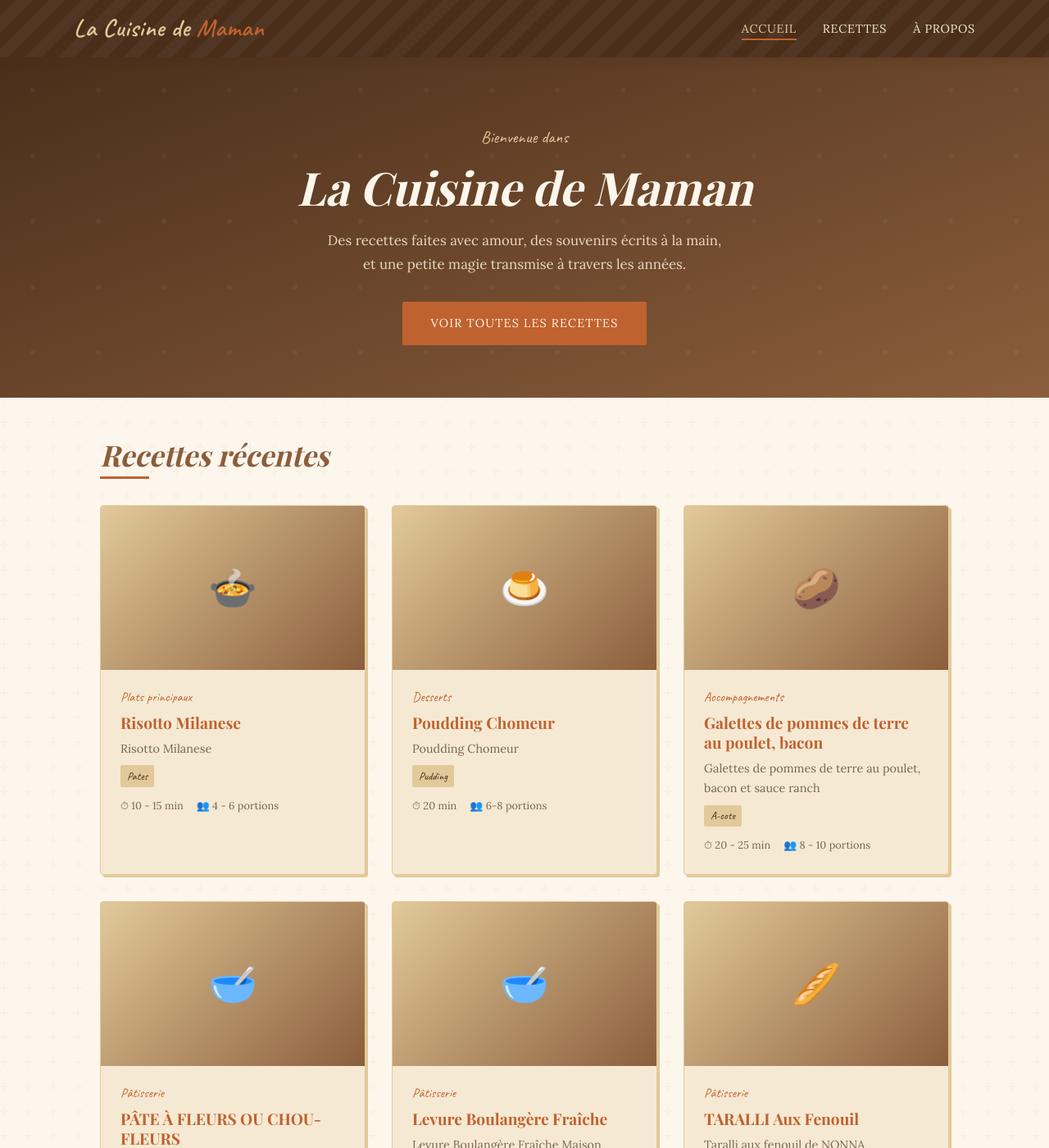
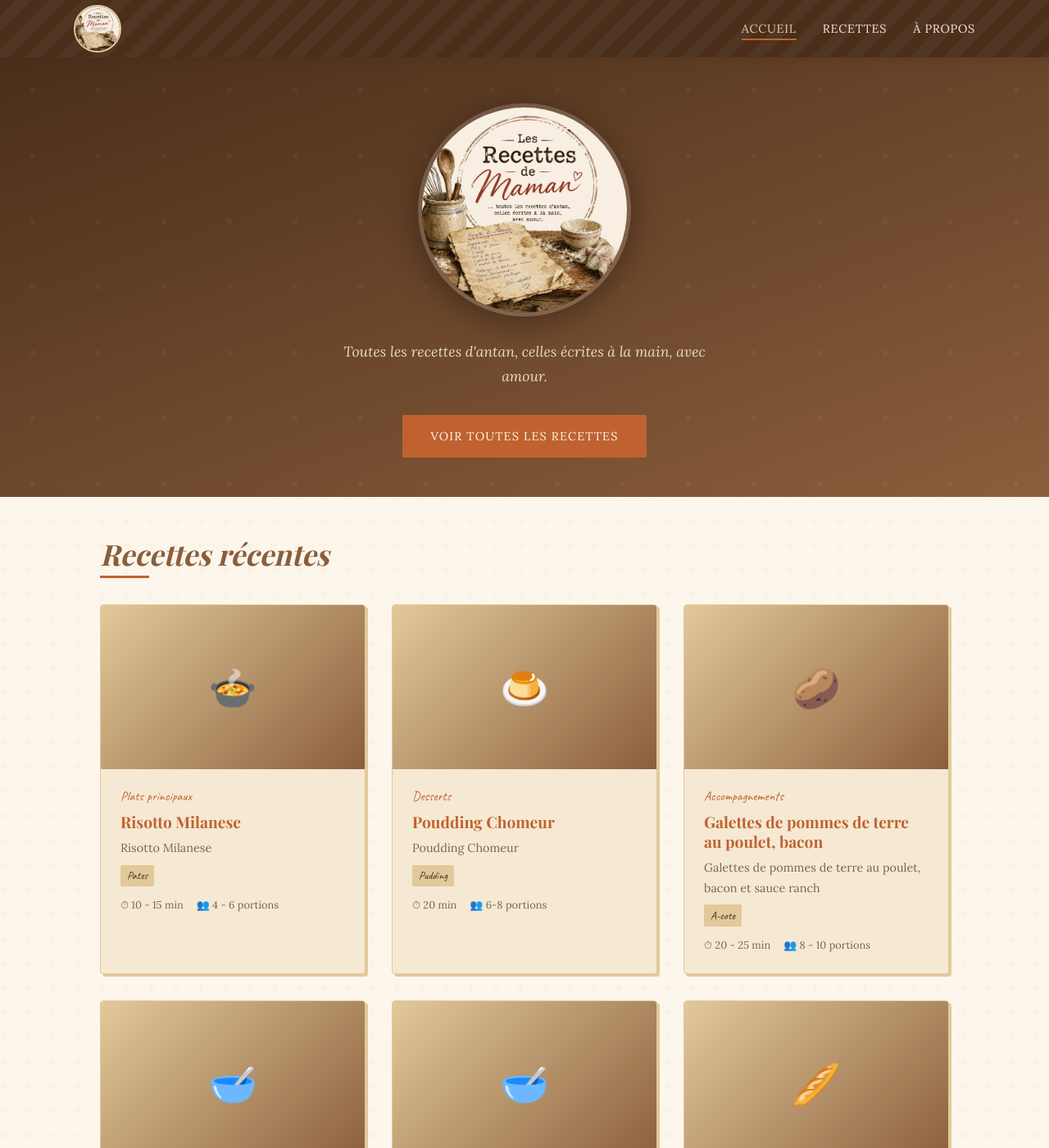
Before and after one commit to Freaky2112/recette_maman, a Jekyll site: the page built from index.html, in a window 1280 px wide and 1400 px high. Shown: the whole window at 82% size. Built offline with Jekyll 4.4.1, drawn with Linux system fonts in a browser that asks for light colours; some web fonts are replaced.

Commit message:
add logo

```diff
--- a/_includes/footer.html
+++ b/_includes/footer.html
@@ -1,5 +1,5 @@
 <footer class="site-footer">
-  <p class="footer-title">La Cuisine de Maman</p>
+  <img src="{{ '/assets/images/logo.png' | relative_url }}" alt="Les Recettes de Maman" class="footer-logo" />
   <p>Fait avec ♥ et une pincée d'amour — des recettes transmises de génération en génération.</p>
-  <p style="margin-top:0.5rem;">© {{ site.time | date: '%Y' }} {{ site.author.name }}</p>
+  <p style="margin-top:0.5rem; opacity: 0.5;">© {{ site.time | date: '%Y' }} {{ site.author.name }}</p>
 </footer>
--- a/_includes/header.html
+++ b/_includes/header.html
@@ -1,7 +1,7 @@
 <header class="site-header">
   <nav class="nav-inner">
     <a href="{{ '/' | relative_url }}" class="site-title">
-      La Cuisine de <span>Maman</span>
+      <img src="{{ '/assets/images/logo.png' | relative_url }}" alt="Les Recettes de Maman" class="site-logo" />
     </a>
     <button class="nav-toggle" id="nav-toggle" aria-label="Ouvrir le menu" aria-expanded="false">
       <span></span>
--- a/assets/css/main.css
+++ b/assets/css/main.css
@@ -654,3 +654,56 @@ a:hover { color: var(--brown); }
   .subcategory-filter { gap: 0.4rem; padding: 0.75rem 1rem; }
   .sub-btn { font-size: 0.9rem; padding: 0.25rem 0.75rem; }
 }
+
+/* --- Logo --- */
+.site-logo {
+  height: 58px;
+  width: 58px;
+  object-fit: cover;
+  border-radius: 50%;
+  border: 2px solid var(--tan);
+  display: block;
+  transition: transform 0.2s;
+}
+.site-logo:hover { transform: scale(1.05); }
+
+.hero { padding: 3.5rem 2rem 3rem; }
+.hero-logo {
+  width: 260px;
+  height: 260px;
+  object-fit: cover;
+  border-radius: 50%;
+  border: 5px solid rgba(255,255,255,0.15);
+  box-shadow: 0 8px 40px rgba(0,0,0,0.35);
+  margin: 0 auto 1.75rem;
+  display: block;
+  transition: transform 0.3s;
+}
+.hero-logo:hover { transform: scale(1.02); }
+
+.hero p {
+  font-size: 1.1rem;
+  color: var(--parchment);
+  font-style: italic;
+  max-width: 460px;
+  margin: 0 auto 2rem;
+  opacity: 0.9;
+}
+
+.footer-logo {
+  width: 90px;
+  height: 90px;
+  object-fit: cover;
+  border-radius: 50%;
+  border: 2px solid rgba(255,255,255,0.15);
+  margin: 0 auto 1rem;
+  display: block;
+  opacity: 0.85;
+}
+
+/* Mobile logo adjustments */
+@media (max-width: 640px) {
+  .hero-logo { width: 190px; height: 190px; }
+  .site-logo { height: 48px; width: 48px; }
+  .footer-logo { width: 70px; height: 70px; }
+}
--- a/index.html
+++ b/index.html
@@ -5,9 +5,8 @@ title: Accueil
 
 <section class="hero">
   <div class="hero-inner">
-    <span class="hero-label">Bienvenue dans</span>
-    <h1>La Cuisine de Maman</h1>
-    <p>Des recettes faites avec amour, des souvenirs écrits à la main, et une petite magie transmise à travers les années.</p>
+    <img src="{{ '/assets/images/logo.png' | relative_url }}" alt="Les Recettes de Maman" class="hero-logo" />
+    <p>Toutes les recettes d'antan, celles écrites à la main, avec amour.</p>
     <a href="{{ '/recettes/' | relative_url }}" class="btn btn-primary">Voir toutes les recettes</a>
   </div>
 </section>
```
Also changed, not shown: assets/images/logo.png (added).
